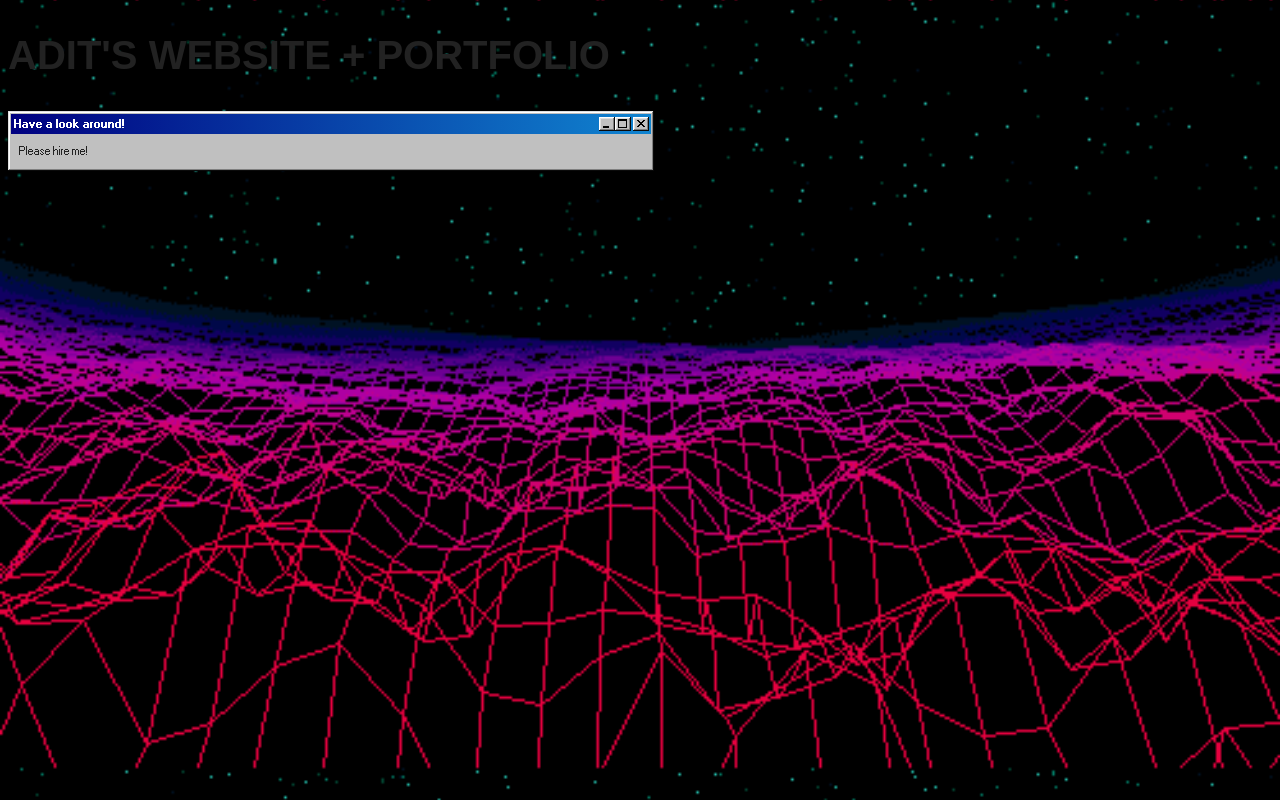
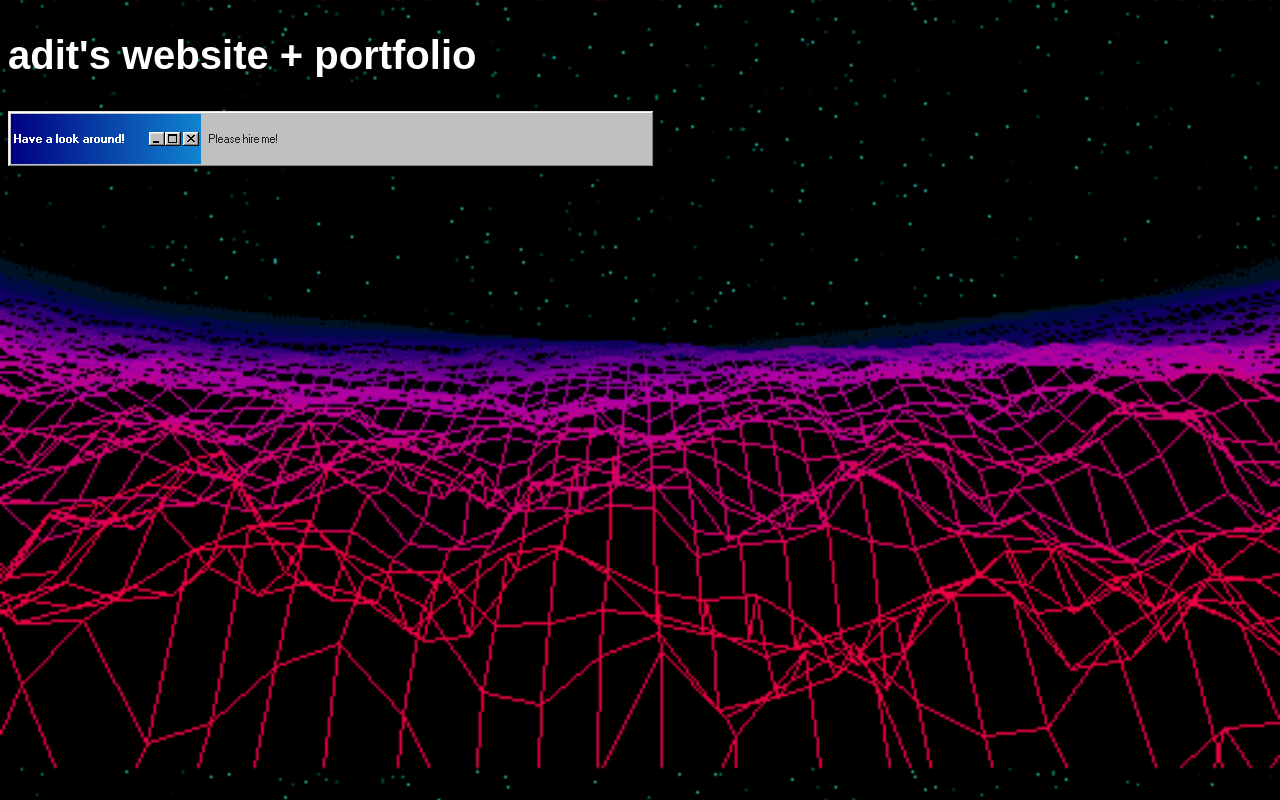
Before and after one commit to 3toadbanana/3toadbanana.github.io, a plain HTML site: page index.html in a window 1280 px wide. Drawn offline with nearby package versions, Linux system fonts and the light colour scheme.

Commit message:
trying to center shi

```diff
--- a/css/index.css
+++ b/css/index.css
@@ -5,4 +5,9 @@ body {
 
 #main-container {
     width: 50vw;
+    display: flex;
 }
+
+#page-title {
+    color: white;
+}
--- a/index.html
+++ b/index.html
@@ -11,7 +11,7 @@
 
 <body>
     <div id="page-title">
-        <h2>ADIT'S WEBSITE + PORTFOLIO</h2>
+        <h2>adit's website + portfolio</h2>
     </div>
     <div id="main-container" class="window">
         <div class="title-bar">
```
